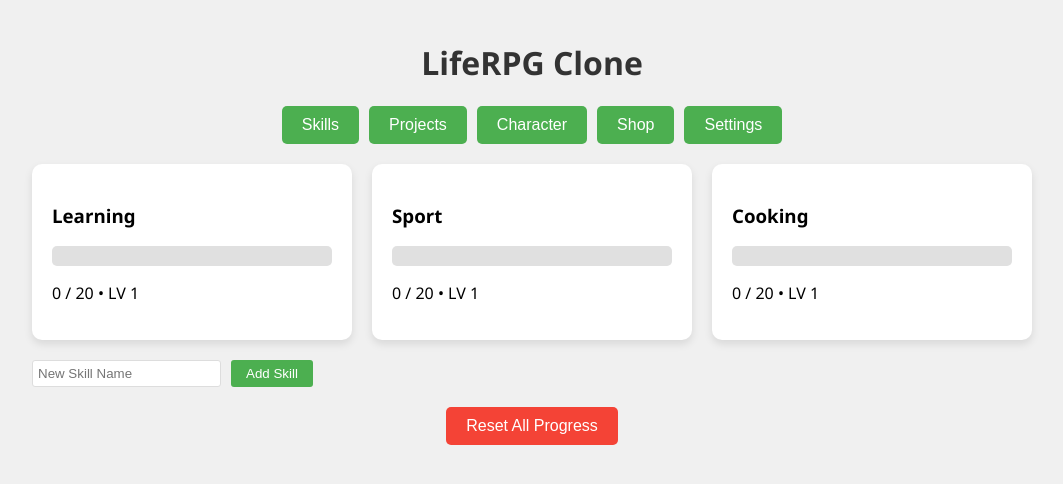
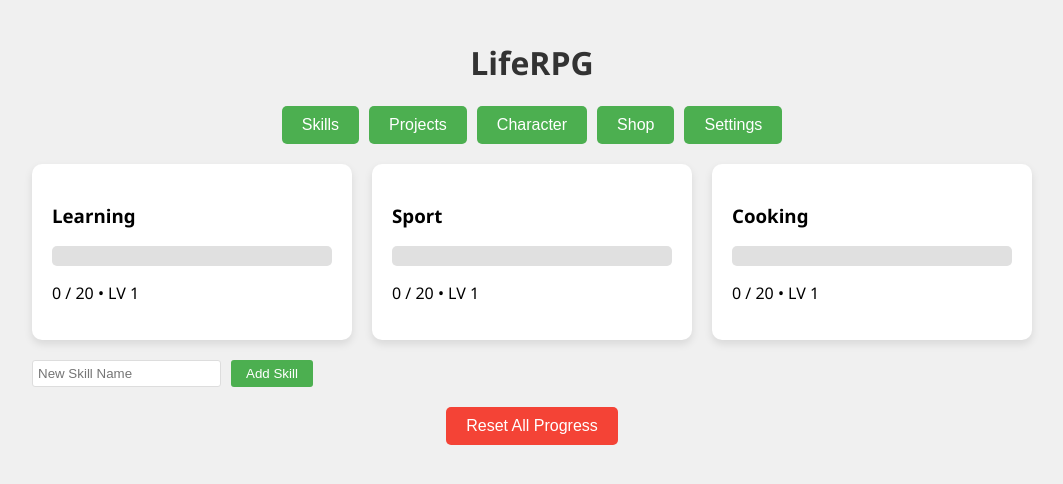
Before and after one commit to gamershen/life-rpg, a plain HTML site: page index.html in a window 1280 px wide. Shown: the whole page, without its empty margins (108-1171 px from the left). Drawn offline with Linux system fonts and the light colour scheme.

Commit message:
Update index.html

```diff
--- a/index.html
+++ b/index.html
@@ -158,7 +158,7 @@
 </head>
 <body>
 
-<h1 style="text-align: center; color: #333;">LifeRPG Clone</h1>
+<h1 style="text-align: center; color: #333;">LifeRPG</h1>
 
 <div class="tabs-list">
     <button onclick="showTab('skills')">Skills</button>
```
